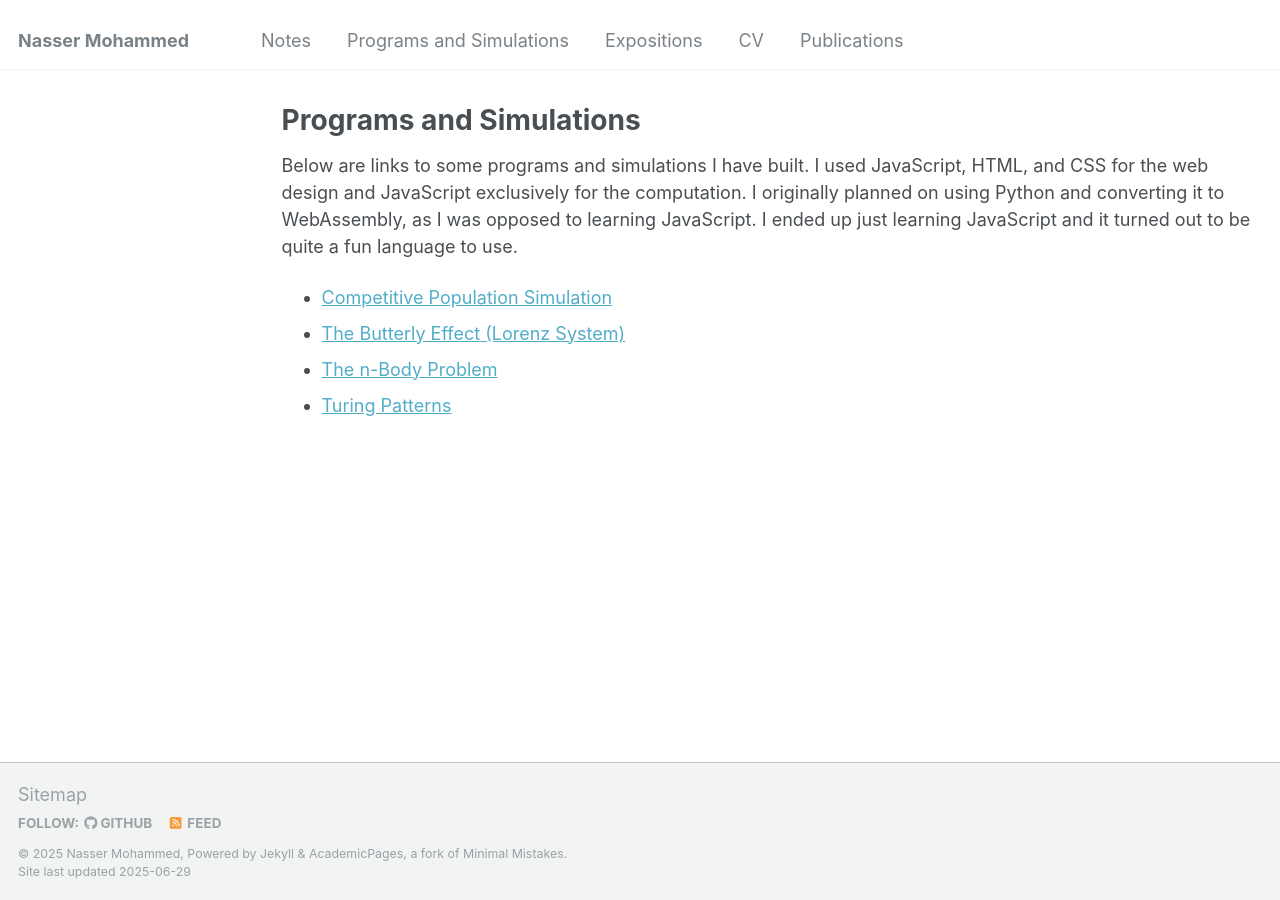
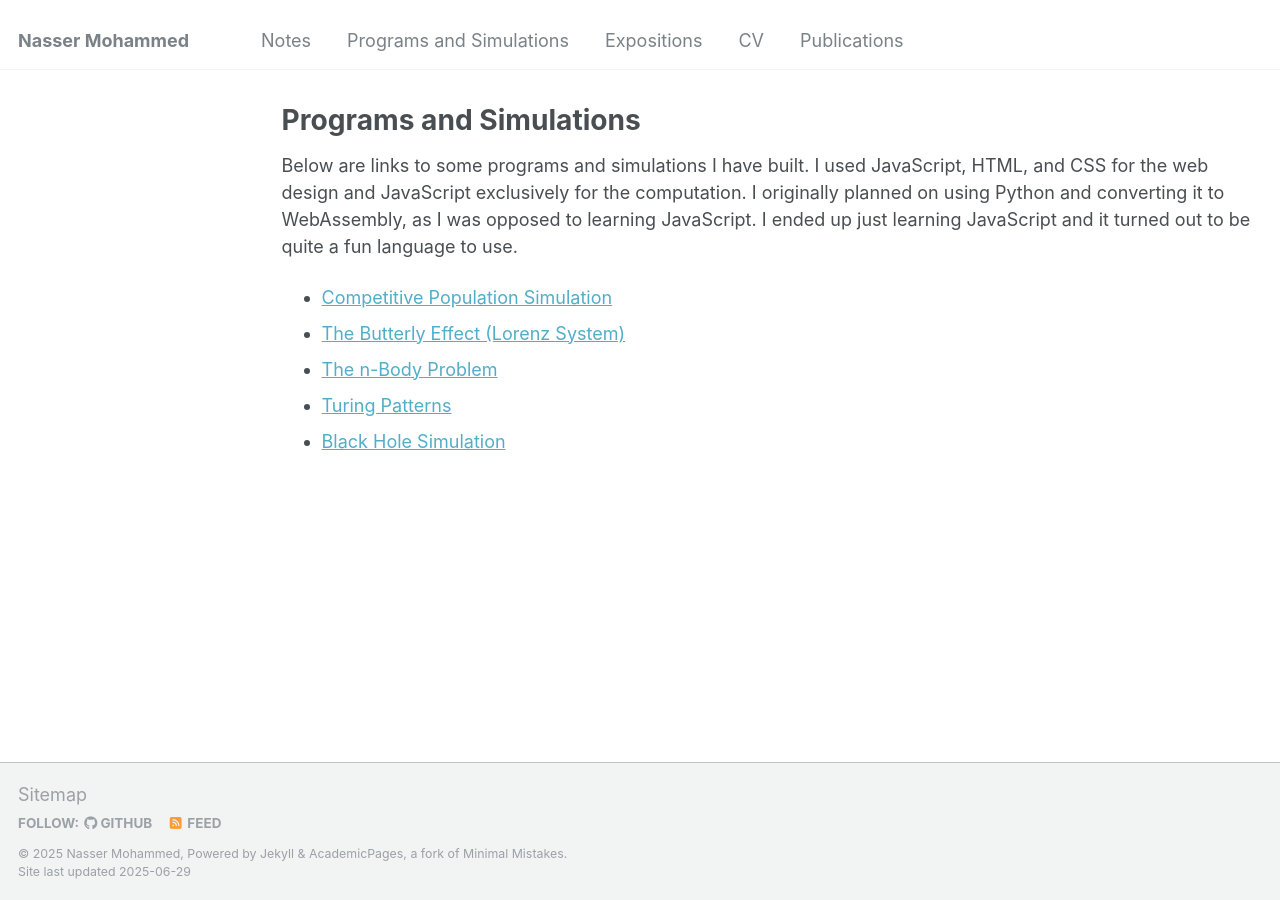
Before and after one commit to Nasser-Mohammed/Nasser-Mohammed.github.io, a Jekyll site: the page built from _pages/programs-simulations.md, in a window 1280 px wide. Built offline with Jekyll 4.4.1, drawn with Linux system fonts in a browser that asks for light colours.

Commit message:
Update programs-simulations.md

```diff
--- a/_pages/programs-simulations.md
+++ b/_pages/programs-simulations.md
@@ -9,3 +9,4 @@ Below are links to some programs and simulations I have built. I used JavaScript
 - [The Butterly Effect (Lorenz System)](/programs-simulations/Butterly-Effect/index.html)
 - [The n-Body Problem](/programs-simulations/n-Body-Simulation/index.html)
 - [Turing Patterns](/programs-simulations/Turing-Patterns/index.html)
+- [Black Hole Simulation](/programs-simulations/Black-Hole/index.html)
```
